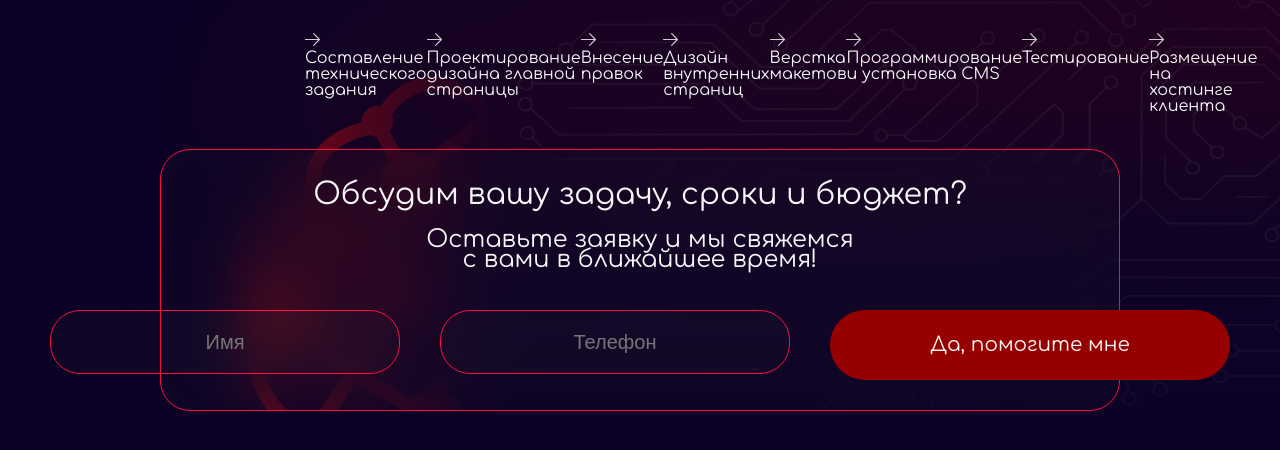
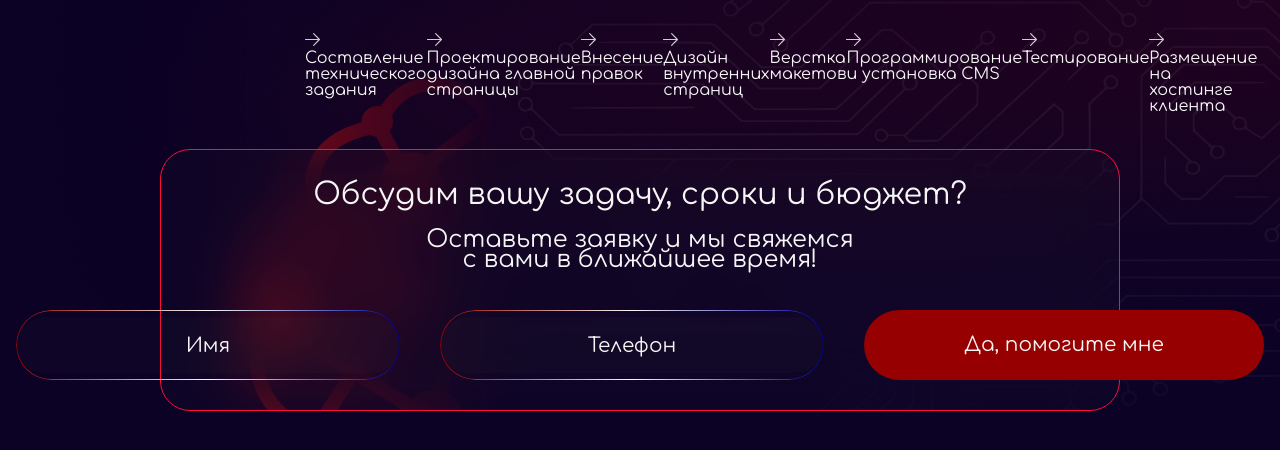
Before and after one commit to tkseniyya/itformat_footer, a website: page footer.html in a window 1280 px wide. Shown: the part 536-986 px from the top of the page. Drawn offline with Linux system fonts and the light colour scheme.

```diff
--- a/footer.html
+++ b/footer.html
@@ -114,8 +114,12 @@
                             с вами в ближайшее время!</p>
                     </div>
                     <form action="#" method="POST" class="discuss-task__form">
-                        <input type="text" name="name" placeholder="Имя" class="description__text border__red">
-                        <input type="tel" name="telephone" placeholder="Телефон" class="description__text border__red">
+                        <div class="input-wrapper">
+                            <input type="text" name="name" placeholder="Имя" class="form__input description__text border__red">
+                        </div>
+                        <div class="input-wrapper">
+                            <input type="tel" name="telephone" placeholder="Телефон" class="form__input description__text border__red">
+                        </div>
                         <button type="submit" class="help-me__btn description__text">Да, помогите мне</button>
                     </form>
                 </div>
--- a/footer_styles.css
+++ b/footer_styles.css
@@ -142,12 +142,45 @@
     gap: 40px;
 }
 
-.discuss-task__form input {
+.input-wrapper {
+    position: relative;
+    display: flex;
+    border-radius: 50px;
+    justify-content: center;
+    align-items: center;
+}
+
+.form__input {
     width: 344px;
-    height: 60px;
+    height: 56px;
+    padding: 0 20px;
+    border: none;
+    border-radius: 50px;
+    position: relative;
+    z-index: 1;
     text-align: center;
+}
+
+.input-wrapper::before {
+    content: "";
+    position: absolute;
+    top: 0;
+    left: 0;
+    right: 0;
+    bottom: 0;
+    background: linear-gradient(90deg, #960000, #F6F6F6, #000093);
+    border-radius: 50px;
+    z-index: 0;
+    -webkit-mask:
+            linear-gradient(#fff, #fff) content-box,
+            linear-gradient(#fff, #fff);
+    -webkit-mask-composite: xor;
+    mask-composite: exclude;
+    padding: 1px;
+}
+
+.discuss-task__form input::placeholder {
     color: var(--color-text);
-    /*border-image-source: linear-gradient(93.79deg, #960000 46.79%, #F6F6F6 62.6%, #000093 88.48%);*/
 }
 
 
@@ -292,6 +325,7 @@
     line-height: 20px;
     color: var(--color-text);
     margin: 0;
+    font-family: inherit;
 }
 
 .command__description {
```
